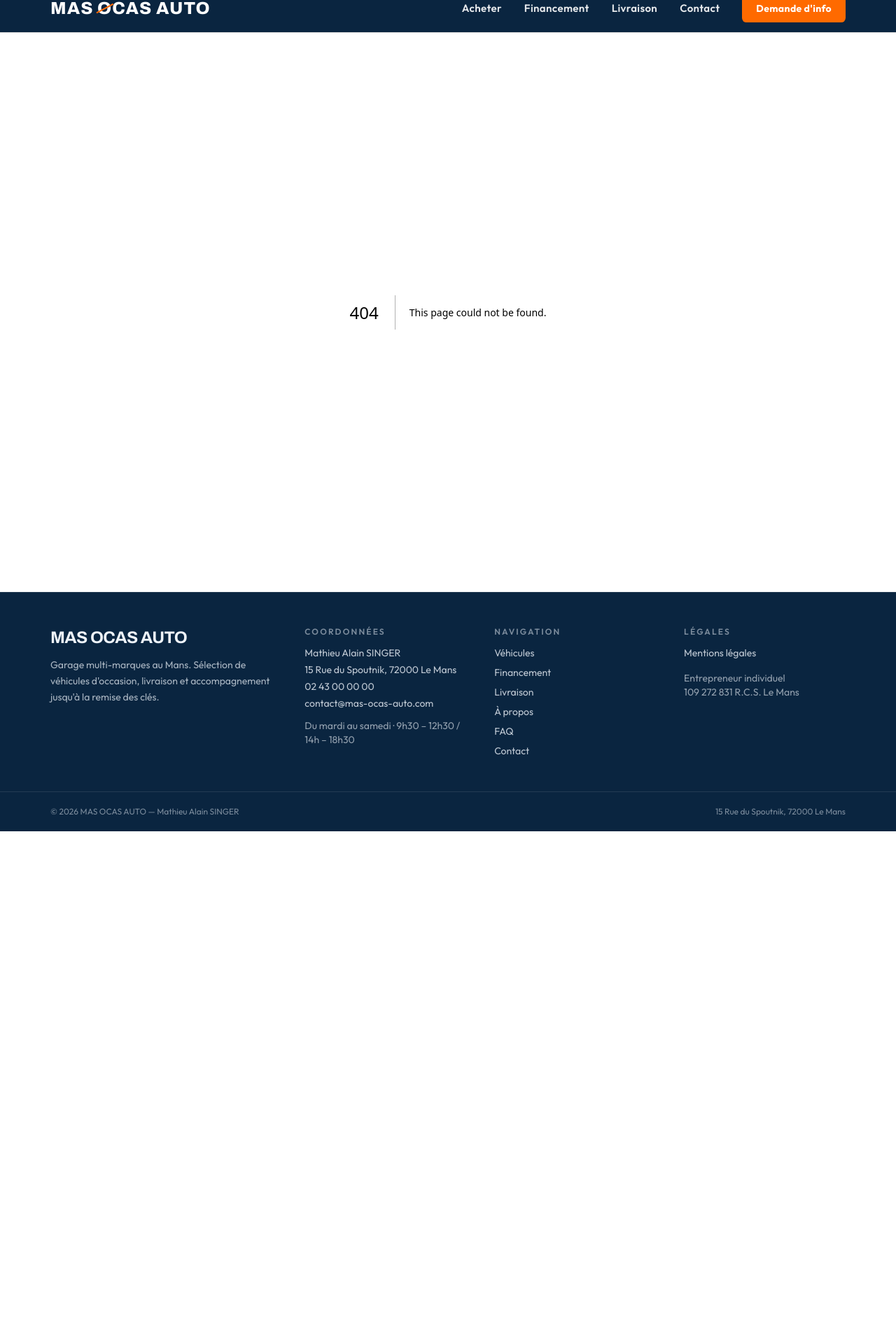
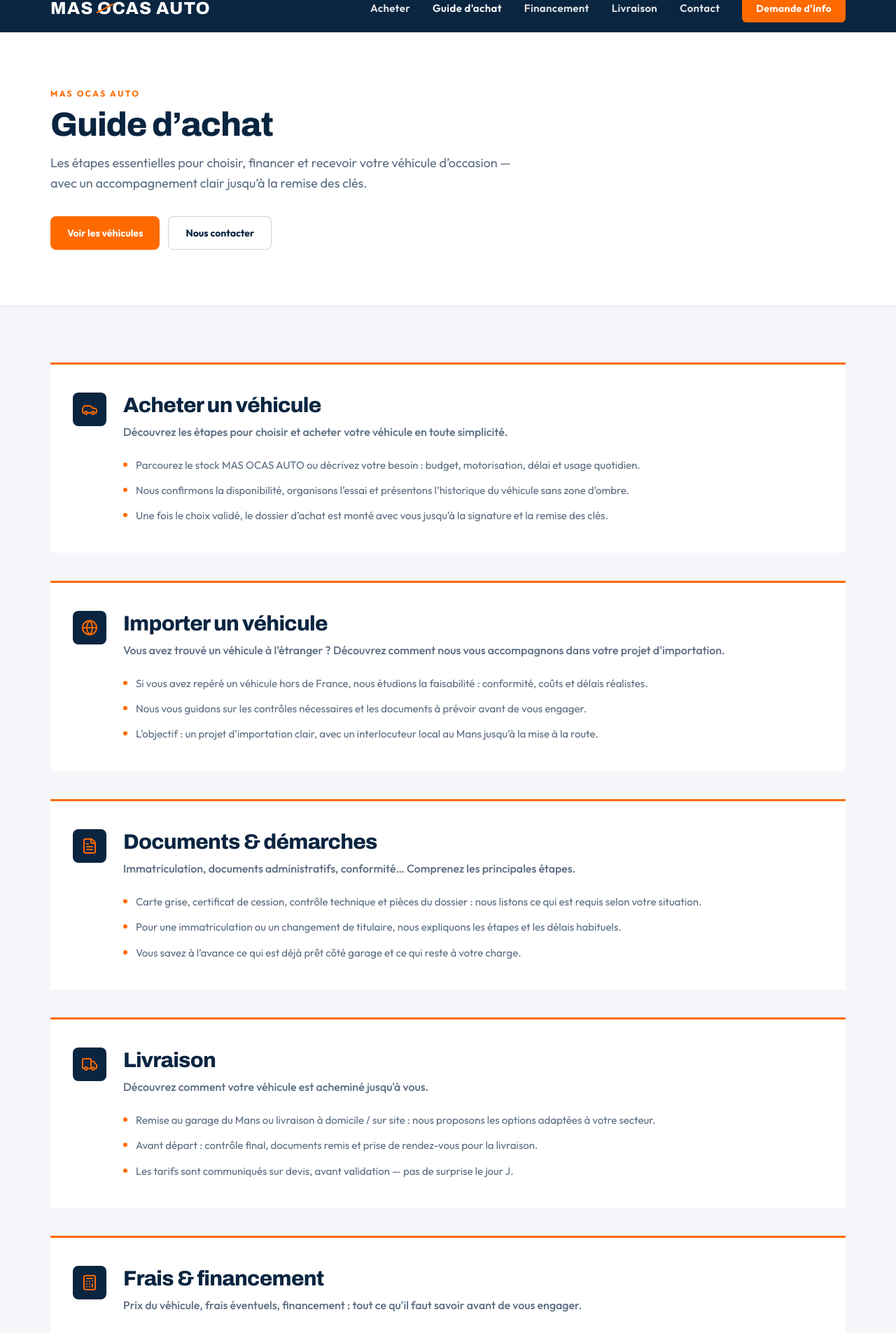
Before and after one commit to laurentrub/mas-ocas, a Next.js app: page /guide-achat in a window 1280 px wide. Before the commit this address had no page. Shown: the part 58-1963 px from the top of the page at 70% size. Before the commit the page ends 1246 px from the top, so only its background shows below. Built offline with nearby package versions, Linux system fonts and the light colour scheme.

Commit message:
feat: replace homepage À propos with Guide d'achat
Swap section 7 for a five-topic buying guide with CTA to /guide-achat,
add the dedicated guide page, and point nav/footer to the new route.

```diff
--- /dev/null
+++ b/src/app/guide-achat/page.tsx
@@ -0,0 +1,124 @@
+import type { Metadata } from "next";
+import Link from "next/link";
+import {
+  Calculator,
+  Car,
+  FileText,
+  Globe,
+  Truck,
+} from "lucide-react";
+import { company } from "@/lib/company";
+import { guideTopics } from "@/lib/guide-achat";
+
+export const metadata: Metadata = {
+  title: "Guide d’achat",
+  description:
+    "Acheter, importer, documents, livraison et financement : le guide d’achat MAS OCAS AUTO.",
+};
+
+const icons = {
+  acheter: Car,
+  importer: Globe,
+  documents: FileText,
+  livraison: Truck,
+  frais: Calculator,
+} as const;
+
+export default function GuideAchatPage() {
+  return (
+    <div className="bg-[#f4f6f9]">
+      <section className="border-b border-[#dce3ee] bg-white py-14 lg:py-20">
+        <div className="mx-auto max-w-[1200px] px-4 sm:px-6 lg:px-8">
+          <p className="text-xs font-bold uppercase tracking-[0.2em] text-orange">
+            {company.brand}
+          </p>
+          <h1 className="mt-3 max-w-3xl font-display text-4xl font-extrabold tracking-tight text-navy sm:text-5xl">
+            Guide d’achat
+          </h1>
+          <p className="mt-4 max-w-2xl text-base leading-relaxed text-[#5a6b80] sm:text-lg">
+            Les étapes essentielles pour choisir, financer et recevoir votre
+            véhicule d’occasion — avec un accompagnement clair jusqu’à la remise
+            des clés.
+          </p>
+          <div className="mt-8 flex flex-wrap gap-3">
+            <Link
+              href="/stock"
+              className="inline-flex h-12 items-center rounded-lg bg-orange px-6 text-sm font-bold text-white transition-colors hover:bg-[#e05f00]"
+            >
+              Voir les véhicules
+            </Link>
+            <Link
+              href="/contact"
+              className="inline-flex h-12 items-center rounded-lg border border-navy/20 bg-white px-6 text-sm font-bold text-navy transition-colors hover:border-orange hover:text-orange"
+            >
+              Nous contacter
+            </Link>
+          </div>
+        </div>
+      </section>
+
+      <section className="py-14 lg:py-20">
+        <div className="mx-auto max-w-[1200px] space-y-10 px-4 sm:px-6 lg:px-8">
+          {guideTopics.map((topic) => {
+            const Icon = icons[topic.id];
+            return (
+              <article
+                key={topic.id}
+                id={topic.id}
+                className="scroll-mt-28 border-t-[3px] border-orange bg-white px-6 py-8 sm:px-8 sm:py-10"
+              >
+                <div className="flex flex-col gap-4 sm:flex-row sm:gap-6">
+                  <div className="flex size-12 shrink-0 items-center justify-center rounded-lg bg-navy text-orange">
+                    <Icon className="size-6" aria-hidden />
+                  </div>
+                  <div className="min-w-0 flex-1">
+                    <h2 className="font-display text-2xl font-extrabold tracking-tight text-navy sm:text-3xl">
+                      {topic.title}
+                    </h2>
+                    <p className="mt-2 text-base font-medium text-[#5a6b80]">
+                      {topic.summary}
+                    </p>
+                    <ul className="mt-6 space-y-3">
+                      {topic.body.map((paragraph) => (
+                        <li
+                          key={paragraph}
+                          className="flex gap-3 text-[15px] leading-relaxed text-[#5a6b80]"
+                        >
+                          <span
+                            className="mt-2 size-1.5 shrink-0 rounded-full bg-orange"
+                            aria-hidden
+                          />
+                          <span>{paragraph}</span>
+                        </li>
+                      ))}
+                    </ul>
+                  </div>
+                </div>
+              </article>
+            );
+          })}
+        </div>
+      </section>
+
+      <section className="border-t border-[#dce3ee] bg-navy py-14 text-white lg:py-16">
+        <div className="mx-auto flex max-w-[1200px] flex-col gap-6 px-4 sm:flex-row sm:items-center sm:justify-between sm:px-6 lg:px-8">
+          <div>
+            <h2 className="font-display text-2xl font-extrabold tracking-tight sm:text-3xl">
+              Une question sur votre projet ?
+            </h2>
+            <p className="mt-2 max-w-xl text-sm leading-relaxed text-white/75">
+              Contactez {company.brand} au Mans : stock, importation, démarches
+              ou livraison — un interlocuteur vous répond.
+            </p>
+          </div>
+          <Link
+            href="/contact"
+            className="inline-flex h-12 shrink-0 items-center justify-center rounded-lg bg-orange px-6 text-sm font-bold text-white transition-colors hover:bg-[#e05f00]"
+          >
+            Demande d&apos;info
+          </Link>
+        </div>
+      </section>
+    </div>
+  );
+}
--- a/src/app/page.tsx
+++ b/src/app/page.tsx
@@ -3,22 +3,32 @@ import Image from "next/image";
 import {
   BadgeCheck,
   Calculator,
+  Car,
   ClipboardCheck,
   FileText,
+  Globe,
   Handshake,
   MapPin,
   PackageCheck,
   ShieldCheck,
   Star,
   Truck,
-  Users,
   Wrench,
 } from "lucide-react";
 import { HeroSearch } from "@/components/hero-search";
 import { HomeFaq } from "@/components/home-faq";
 import { HomeNewsletter } from "@/components/home-newsletter";
 import { company } from "@/lib/company";
+import { guideTopics } from "@/lib/guide-achat";
 import { formatMileage, formatPrice, vehicles } from "@/lib/vehicles";
+
+const guideIcons = {
+  acheter: Car,
+  importer: Globe,
+  documents: FileText,
+  livraison: Truck,
+  frais: Calculator,
+} as const;
 
 const heroVisual = {
   src: "https://images.unsplash.com/photo-1489824904134-891ab64532f1?auto=format&fit=crop&w=1600&q=80",
@@ -114,11 +124,6 @@ const reviews = [
     text: "Bon accompagnement pour le financement. Véhicule propre, prêt le jour J.",
   },
 ] as const;
-
-const aboutImage = {
-  src: "https://images.unsplash.com/photo-1487754180451-c456f719a1fc?auto=format&fit=crop&w=1400&q=80",
-  alt: "Atelier garage — préparation véhicule",
-};
 
 export default function HomePage() {
   const available = vehicles.filter((v) => v.status !== "Réservé").slice(0, 6);
@@ -431,65 +436,50 @@ export default function HomePage() {
         </div>
       </section>
 
-      {/* 7. À propos */}
+      {/* 7. Guide d’achat */}
       <section
-        id="a-propos"
+        id="guide-achat"
         className="scroll-mt-28 border-y border-[#dce3ee] bg-white py-16 lg:py-20"
       >
-        <div className="mx-auto grid max-w-[1200px] gap-10 px-4 sm:px-6 lg:grid-cols-2 lg:items-center lg:gap-14 lg:px-8">
-          <div className="relative aspect-[5/4] overflow-hidden rounded-xl bg-navy">
-            <Image
-              src={aboutImage.src}
-              alt={aboutImage.alt}
-              fill
-              className="object-cover"
-              sizes="(max-width: 1024px) 100vw, 560px"
-            />
-          </div>
-          <div>
+        <div className="mx-auto max-w-[1200px] px-4 sm:px-6 lg:px-8">
+          <div className="max-w-2xl">
             <p className="text-xs font-bold uppercase tracking-[0.2em] text-orange">
-              {company.brand}
+              Accompagnement
             </p>
             <h2 className="mt-3 font-display text-3xl font-extrabold tracking-tight text-navy sm:text-4xl">
-              À propos
+              Guide d’achat
             </h2>
             <p className="mt-4 text-base leading-relaxed text-[#5a6b80]">
-              Créé en 2026 par {company.legalName}, {company.brand} est un garage
-              multi-marques basé au {company.address.full}. Notre métier :
-              sélectionner des occasions propres, les préparer, et accompagner
-              l’achat jusqu’à la livraison.
+              Les repères essentiels avant de vous engager : achat, importation,
+              démarches, livraison et financement — expliqués simplement.
             </p>
-            <ul className="mt-8 space-y-5">
-              <li className="flex gap-3">
-                <Users className="mt-0.5 size-5 shrink-0 text-orange" aria-hidden />
-                <div>
-                  <p className="font-display font-bold text-navy">Équipe</p>
-                  <p className="mt-1 text-sm leading-relaxed text-[#5a6b80]">
-                    Un contact direct, sans call-center : on connaît le stock et
-                    l’historique de chaque dossier.
+          </div>
+          <ul className="mt-12 grid gap-8 sm:grid-cols-2 lg:grid-cols-3 xl:grid-cols-5">
+            {guideTopics.map((topic) => {
+              const Icon = guideIcons[topic.id];
+              return (
+                <li
+                  key={topic.id}
+                  className="border-t-[3px] border-orange pt-5"
+                >
+                  <Icon className="size-6 text-orange" aria-hidden />
+                  <h3 className="mt-4 font-display text-lg font-bold text-navy">
+                    {topic.title}
+                  </h3>
+                  <p className="mt-2 text-sm leading-relaxed text-[#5a6b80]">
+                    {topic.summary}
                   </p>
-                </div>
-              </li>
-              <li className="flex gap-3">
-                <Wrench className="mt-0.5 size-5 shrink-0 text-orange" aria-hidden />
-                <div>
-                  <p className="font-display font-bold text-navy">Atelier</p>
-                  <p className="mt-1 text-sm leading-relaxed text-[#5a6b80]">
-                    Préparation avant livraison, points de contrôle et mise au
-                    propre — pas de showcase luxe.
-                  </p>
-                </div>
-              </li>
-              <li className="flex gap-3">
-                <Handshake className="mt-0.5 size-5 shrink-0 text-orange" aria-hidden />
-                <div>
-                  <p className="font-display font-bold text-navy">Valeurs</p>
-                  <p className="mt-1 text-sm leading-relaxed text-[#5a6b80]">
-                    Transparence, prix nets, et suivi jusqu’à la remise des clés.
-                  </p>
-                </div>
-              </li>
-            </ul>
+                </li>
+              );
+            })}
+          </ul>
+          <div className="mt-10">
+            <Link
+              href="/guide-achat"
+              className="inline-flex h-12 items-center rounded-lg bg-orange px-6 text-sm font-bold text-white transition-colors hover:bg-[#e05f00]"
+            >
+              Consulter le guide d&apos;achat
+            </Link>
           </div>
         </div>
       </section>
--- a/src/components/site-footer.tsx
+++ b/src/components/site-footer.tsx
@@ -55,8 +55,8 @@ export function SiteFooter() {
               </Link>
             </li>
             <li>
-              <Link className="hover:text-white" href="/#a-propos">
-                À propos
+              <Link className="hover:text-white" href="/guide-achat">
+                Guide d’achat
               </Link>
             </li>
             <li>
--- a/src/components/site-header.tsx
+++ b/src/components/site-header.tsx
@@ -9,6 +9,7 @@ import { cn } from "@/lib/utils";
 
 const navLinks = [
   { href: "/stock", label: "Acheter" },
+  { href: "/guide-achat", label: "Guide d’achat" },
   { href: "/#financement", label: "Financement" },
   { href: "/#livraison", label: "Livraison" },
   { href: "/contact", label: "Contact" },
@@ -141,9 +142,11 @@ export function SiteHeader() {
               const active =
                 link.href.startsWith("/stock")
                   ? pathname.startsWith("/stock")
-                  : link.href.startsWith("/contact") && !link.href.includes("Reprise")
-                    ? pathname.startsWith("/contact")
-                    : false;
+                  : link.href.startsWith("/guide-achat")
+                    ? pathname.startsWith("/guide-achat")
+                    : link.href.startsWith("/contact") && !link.href.includes("Reprise")
+                      ? pathname.startsWith("/contact")
+                      : false;
               return (
                 <Link
                   key={link.href}
--- /dev/null
+++ b/src/lib/guide-achat.ts
@@ -0,0 +1,57 @@
+export const guideTopics = [
+  {
+    id: "acheter",
+    title: "Acheter un véhicule",
+    summary:
+      "Découvrez les étapes pour choisir et acheter votre véhicule en toute simplicité.",
+    body: [
+      "Parcourez le stock MAS OCAS AUTO ou décrivez votre besoin : budget, motorisation, délai et usage quotidien.",
+      "Nous confirmons la disponibilité, organisons l’essai et présentons l’historique du véhicule sans zone d’ombre.",
+      "Une fois le choix validé, le dossier d’achat est monté avec vous jusqu’à la signature et la remise des clés.",
+    ],
+  },
+  {
+    id: "importer",
+    title: "Importer un véhicule",
+    summary:
+      "Vous avez trouvé un véhicule à l'étranger ? Découvrez comment nous vous accompagnons dans votre projet d'importation.",
+    body: [
+      "Si vous avez repéré un véhicule hors de France, nous étudions la faisabilité : conformité, coûts et délais réalistes.",
+      "Nous vous guidons sur les contrôles nécessaires et les documents à prévoir avant de vous engager.",
+      "L’objectif : un projet d’importation clair, avec un interlocuteur local au Mans jusqu’à la mise à la route.",
+    ],
+  },
+  {
+    id: "documents",
+    title: "Documents & démarches",
+    summary:
+      "Immatriculation, documents administratifs, conformité… Comprenez les principales étapes.",
+    body: [
+      "Carte grise, certificat de cession, contrôle technique et pièces du dossier : nous listons ce qui est requis selon votre situation.",
+      "Pour une immatriculation ou un changement de titulaire, nous expliquons les étapes et les délais habituels.",
+      "Vous savez à l’avance ce qui est déjà prêt côté garage et ce qui reste à votre charge.",
+    ],
+  },
+  {
+    id: "livraison",
+    title: "Livraison",
+    summary:
+      "Découvrez comment votre véhicule est acheminé jusqu'à vous.",
+    body: [
+      "Remise au garage du Mans ou livraison à domicile / sur site : nous proposons les options adaptées à votre secteur.",
+      "Avant départ : contrôle final, documents remis et prise de rendez-vous pour la livraison.",
+      "Les tarifs sont communiqués sur devis, avant validation — pas de surprise le jour J.",
+    ],
+  },
+  {
+    id: "frais",
+    title: "Frais & financement",
+    summary:
+      "Prix du véhicule, frais éventuels, financement : tout ce qu'il faut savoir avant de vous engager.",
+    body: [
+      "Le prix affiché est le point de départ : nous précisons les frais éventuels (livraison, démarches) avant engagement.",
+      "Financement et crédit : simulation indicative et montage avec nos partenaires, expliqués sans jargon.",
+      "Vous validez uniquement lorsque le coût total et les mensualités éventuelles sont clairs pour vous.",
+    ],
+  },
+] as const;
```
